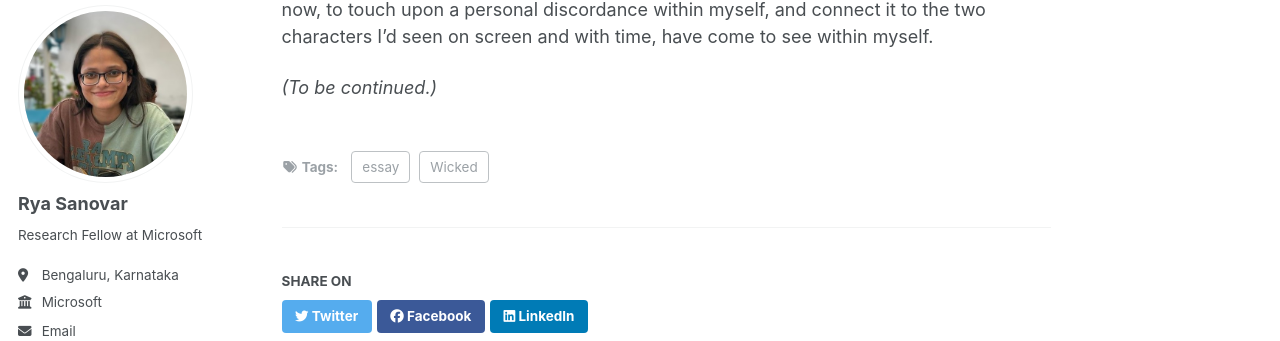
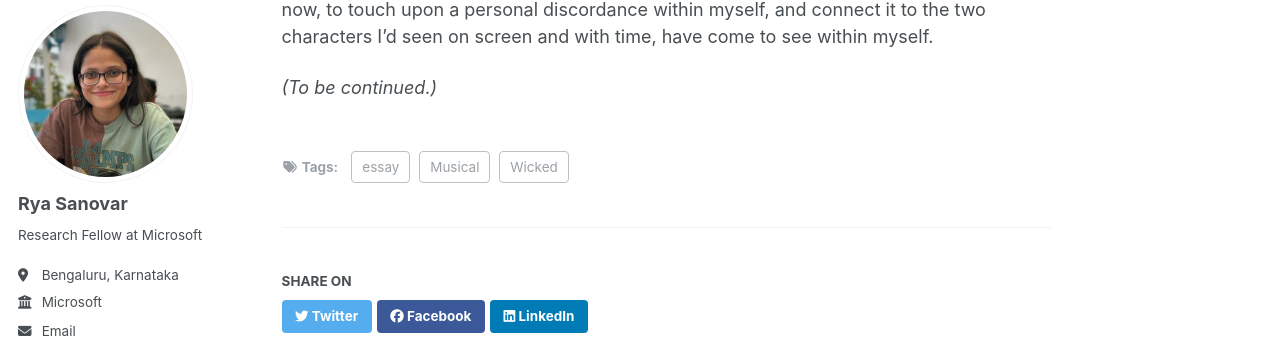
Before and after one commit to ravyan-asro/ravyan-asro.github.io, a Jekyll site: the page built from _posts/2013-08-14-blog-post-2.md, in a window 1280 px wide and 900 px high, scrolled down 1511 px. Shown: the part 101-442 px from the top of the window. Built offline with Jekyll 4.4.1, drawn with Linux system fonts in a browser that asks for light colours; some web fonts are replaced.

Commit message:
Update 2013-08-14-blog-post-2.md

```diff
--- a/_posts/2013-08-14-blog-post-2.md
+++ b/_posts/2013-08-14-blog-post-2.md
@@ -5,6 +5,7 @@ permalink: /posts/2013/08/blog-post-2/
 tags:
   - essay
   - Wicked
+  - Musical
 ---
 
 Nothing has evinced a more visceral imagery of the tug of war between identity and conformity than the Defying Gravity piece in the cultural phenomenon that is Wicked. The wickedness that resides in both Glinda and Elphaba are, perhaps, parts of us we often recognize yet more often, rather curiously, loath to acknowledge.
```
